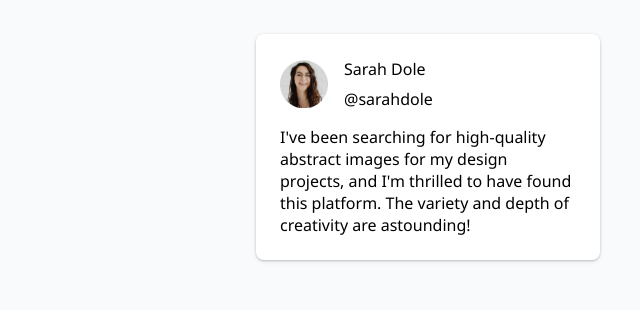
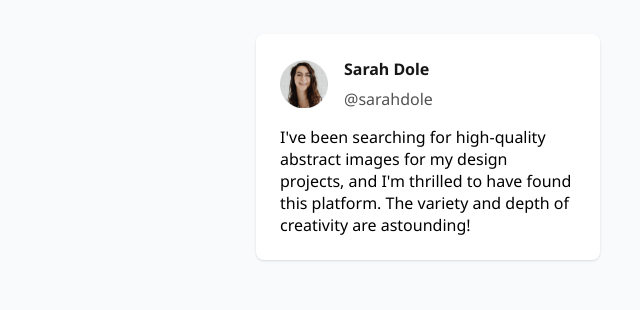
Before and after one commit to nikoescobal/gfe-testimonial-card, a website built with Vite: page index.html in a window 1280 px wide. Shown: the part 158-468 px from the top of the page, 212-852 px from the left. Built offline with nearby package versions, Linux system fonts and the light colour scheme.

Commit message:
Update text styling, font weight, box shadow

```diff
--- a/style.css
+++ b/style.css
@@ -29,9 +29,7 @@ body {
   margin-left: auto;
   margin-right: auto;
   margin-top: 12rem;
-  filter: drop-shadow(0 1px 2px rgb(0 0 0 / 0.1))
-    drop-shadow(0 1px 1px rgb(0 0 0 / 0.06));
-  box-shadow: 0 1px 3px 0 rgb(0 0 0 / 0.1), 0 1px 2px -1px rgb(0 0 0 / 0.1);
+  box-shadow: 0px 1px 2px -1px rgb(0 0 0 / 0.1), 0px 1px 3px 0 rgb(0 0 0 / 0.1);
 }
 
 .profile {
@@ -53,10 +51,20 @@ img {
   display: flex;
   flex-direction: column;
   gap: 0.5rem;
+
+  :first-child {
+    color: #171717;
+    font-weight: bold;
+  }
+
+  :last-child {
+    color: #525252;
+  }
 }
 
 .card-text {
   font-size: 1rem;
+  /* color: #525252; */
 }
 
 .credits {
```
